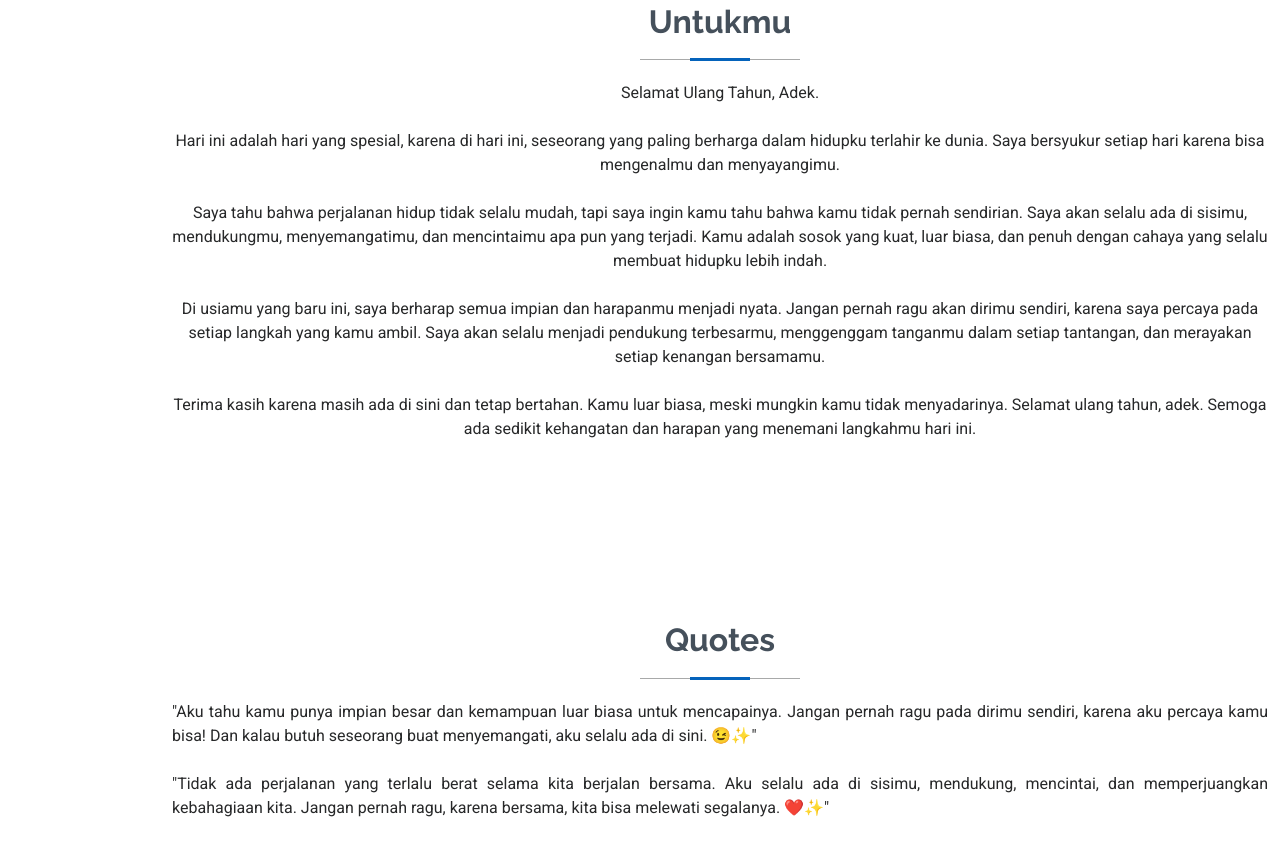
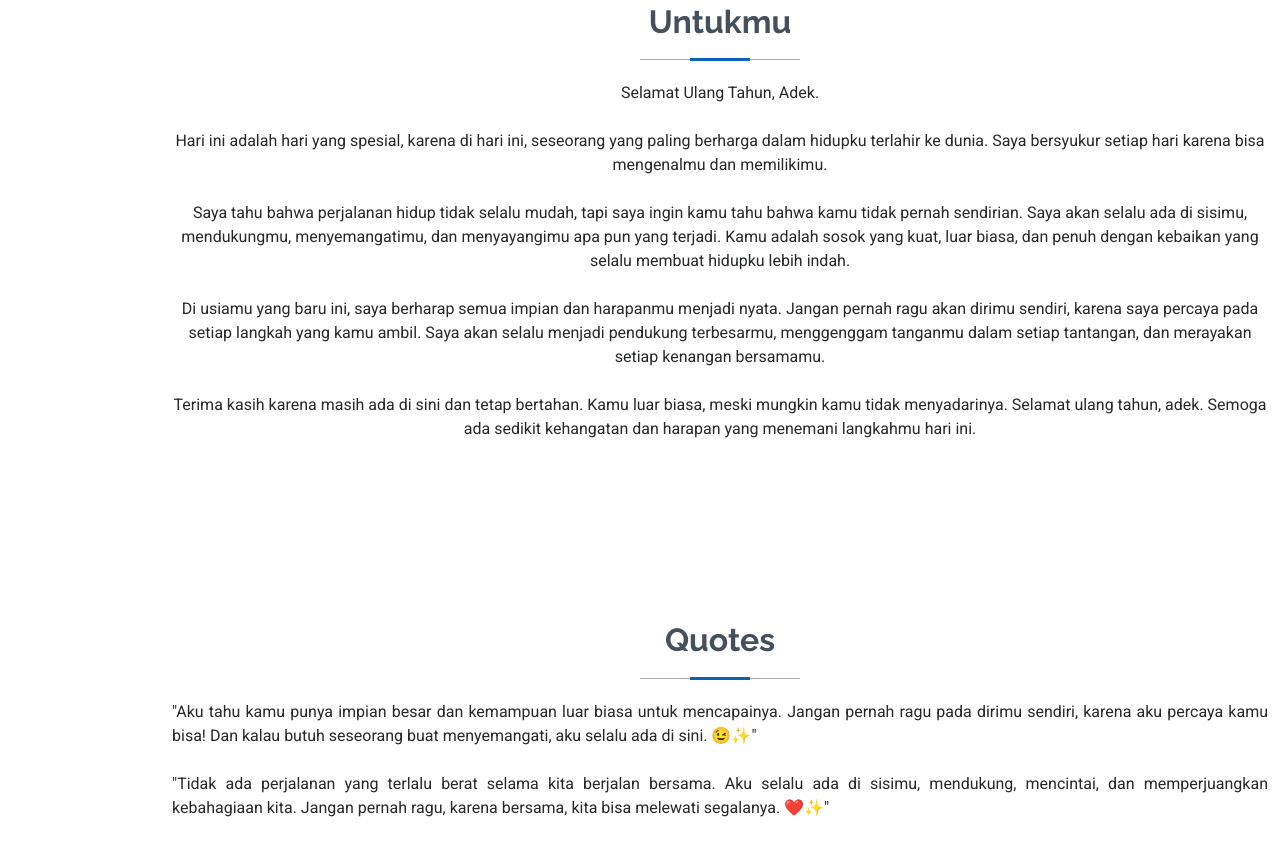
Before and after one commit to sahrulprabowo/ultah-ani, a plain HTML site: page index.html in a window 1280 px wide. Shown: the part 857-1712 px from the top of the page. Drawn offline with Linux system fonts and the light colour scheme.

Commit message:
Update index.html

```diff
--- a/index.html
+++ b/index.html
@@ -4,7 +4,7 @@
 <head>
   <meta charset="utf-8">
   <meta content="width=device-width, initial-scale=1.0" name="viewport">
-  <title>Ultah</title>
+  <title>Happy Birthday</title>
   <meta content="" name="description">
   <meta content="" name="keywords">
 
@@ -90,9 +90,9 @@
       <div class="container section-title" data-aos="fade-up">
         <h2>Untukmu</h2>
         <p align="justify-content-center">Selamat Ulang Tahun, Adek.</p><br>
-        <p align="justify-content-center">Hari ini adalah hari yang spesial, karena di hari ini, seseorang yang paling berharga dalam hidupku terlahir ke dunia. Saya bersyukur setiap hari karena bisa mengenalmu dan menyayangimu.</p><br>
+        <p align="justify-content-center">Hari ini adalah hari yang spesial, karena di hari ini, seseorang yang paling berharga dalam hidupku terlahir ke dunia. Saya bersyukur setiap hari karena bisa mengenalmu dan memilikimu.</p><br>
 
-        <p align="justify-content-center">Saya tahu bahwa perjalanan hidup tidak selalu mudah, tapi saya ingin kamu tahu bahwa kamu tidak pernah sendirian. Saya akan selalu ada di sisimu, mendukungmu, menyemangatimu, dan mencintaimu apa pun yang terjadi. Kamu adalah sosok yang kuat, luar biasa, dan penuh dengan cahaya yang selalu membuat hidupku lebih indah.</p><br>
+        <p align="justify-content-center">Saya tahu bahwa perjalanan hidup tidak selalu mudah, tapi saya ingin kamu tahu bahwa kamu tidak pernah sendirian. Saya akan selalu ada di sisimu, mendukungmu, menyemangatimu, dan menyayangimu apa pun yang terjadi. Kamu adalah sosok yang kuat, luar biasa, dan penuh dengan kebaikan yang selalu membuat hidupku lebih indah.</p><br>
 
         <p align="justify-content-center">Di usiamu yang baru ini, saya berharap semua impian dan harapanmu menjadi nyata. Jangan pernah ragu akan dirimu sendiri, karena saya percaya pada setiap langkah yang kamu ambil. Saya akan selalu menjadi pendukung terbesarmu, menggenggam tanganmu dalam setiap tantangan, dan merayakan setiap kenangan bersamamu.</p><br>
 
```
